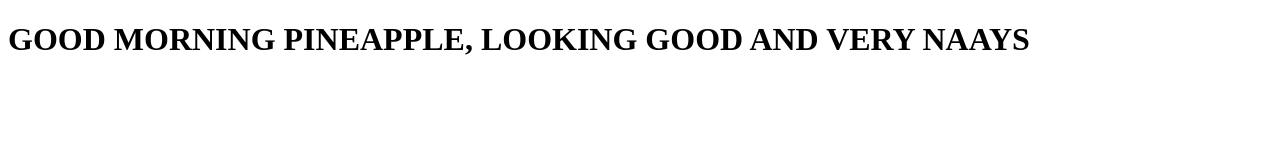
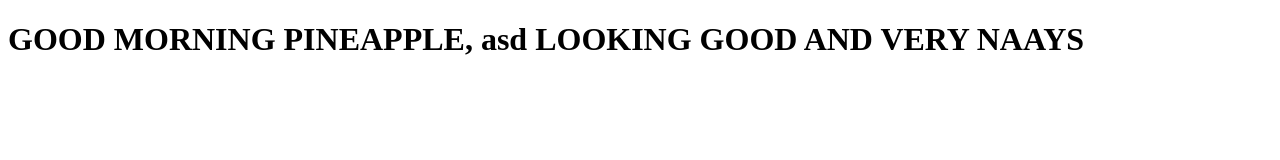
Before and after one commit to JayDee83-sys/SiaCapstone, a plain HTML site: page index.html in a window 1280 px wide. Drawn offline with Linux system fonts and the light colour scheme.

Commit message:
Update content

```diff
--- a/index.html
+++ b/index.html
@@ -6,6 +6,6 @@
     <title>Document</title>
 </head>
 <body>
-    <h1>GOOD MORNING PINEAPPLE, LOOKING GOOD AND VERY NAAYS</h1>
+    <h1>GOOD MORNING PINEAPPLE, asd LOOKING GOOD AND VERY NAAYS</h1>
 </body>
 </html>
```
